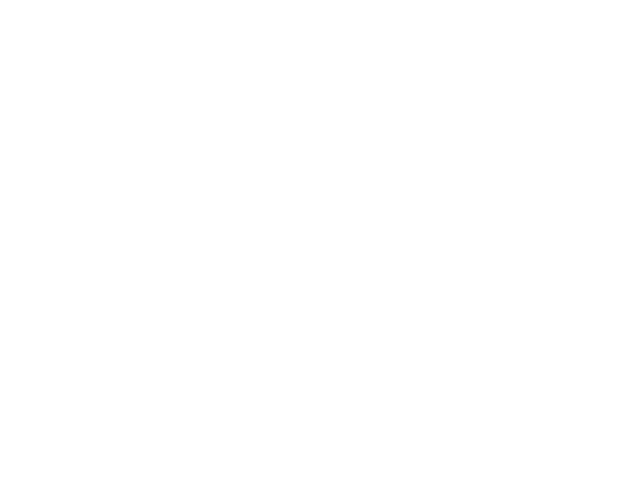
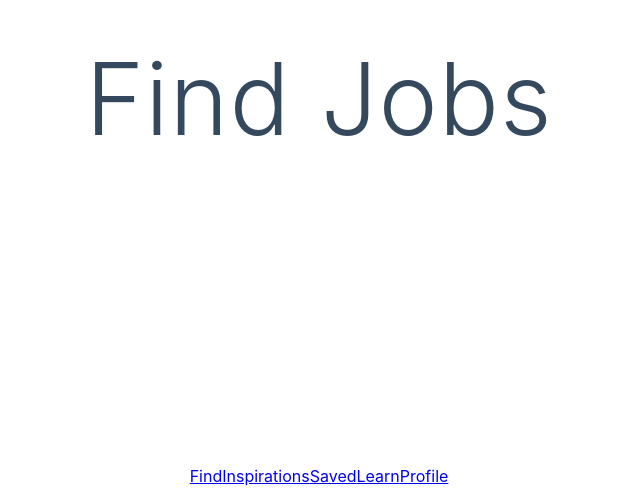
Before and after one commit to hackdays-bw-infosys-team-6/application, a Nuxt app: page /find-jobs in a window 1280 px wide. Before the commit this address had no page. Shown: the part 302-800 px from the top of the page, without its empty margins (321-961 px from the left). Built offline with nearby package versions, Linux system fonts and the light colour scheme.

Commit message:
Include more routes to the application

```diff
--- /dev/null
+++ b/components/Navigation.vue
@@ -0,0 +1,18 @@
+<template>
+  <div class="navigation-links">
+    <nuxt-link to="/find-jobs">Find</nuxt-link>
+    <nuxt-link to="/inspirations">Inspirations</nuxt-link>
+    <nuxt-link to="/saved-jobs">Saved</nuxt-link>
+    <nuxt-link to="/learn">Learn</nuxt-link>
+    <nuxt-link to="/profile">Profile</nuxt-link>
+  </div>
+</template>
+
+<style>
+.navigation-links {
+  position: fixed;
+  bottom: 0;
+  width: 100%;
+  height: 32px;
+}
+</style>
--- /dev/null
+++ b/pages/find-jobs.vue
@@ -0,0 +1,18 @@
+<template>
+  <div class="container">
+    <div>
+      <h1 class="title">Find Jobs</h1>
+    </div>
+
+    <Navigation />
+  </div>
+</template>
+
+<script lang="ts">
+import Vue from 'vue'
+
+export default Vue.extend({})
+</script>
+
+<style>
+</style>
--- /dev/null
+++ b/pages/inspirations.vue
@@ -0,0 +1,18 @@
+<template>
+  <div class="container">
+    <div>
+      <h1 class="title">Inspirations</h1>
+    </div>
+
+    <Navigation />
+  </div>
+</template>
+
+<script lang="ts">
+import Vue from 'vue'
+
+export default Vue.extend({})
+</script>
+
+<style>
+</style>
--- /dev/null
+++ b/pages/learn.vue
@@ -0,0 +1,18 @@
+<template>
+  <div class="container">
+    <div>
+      <h1 class="title">Learn</h1>
+    </div>
+
+    <Navigation />
+  </div>
+</template>
+
+<script lang="ts">
+import Vue from 'vue'
+
+export default Vue.extend({})
+</script>
+
+<style>
+</style>
--- a/pages/profile.vue
+++ b/pages/profile.vue
@@ -32,6 +32,8 @@
       </div>
 
     </div>
+
+    <Navigation />
   </div>
 </template>
 
--- /dev/null
+++ b/pages/saved-jobs.vue
@@ -0,0 +1,18 @@
+<template>
+  <div class="container">
+    <div>
+      <h1 class="title">Saved Jobs</h1>
+    </div>
+
+    <Navigation />
+  </div>
+</template>
+
+<script lang="ts">
+import Vue from 'vue'
+
+export default Vue.extend({})
+</script>
+
+<style>
+</style>
```
Also changed, not shown: pages/courses.vue (deleted), pages/professions.vue (deleted).
